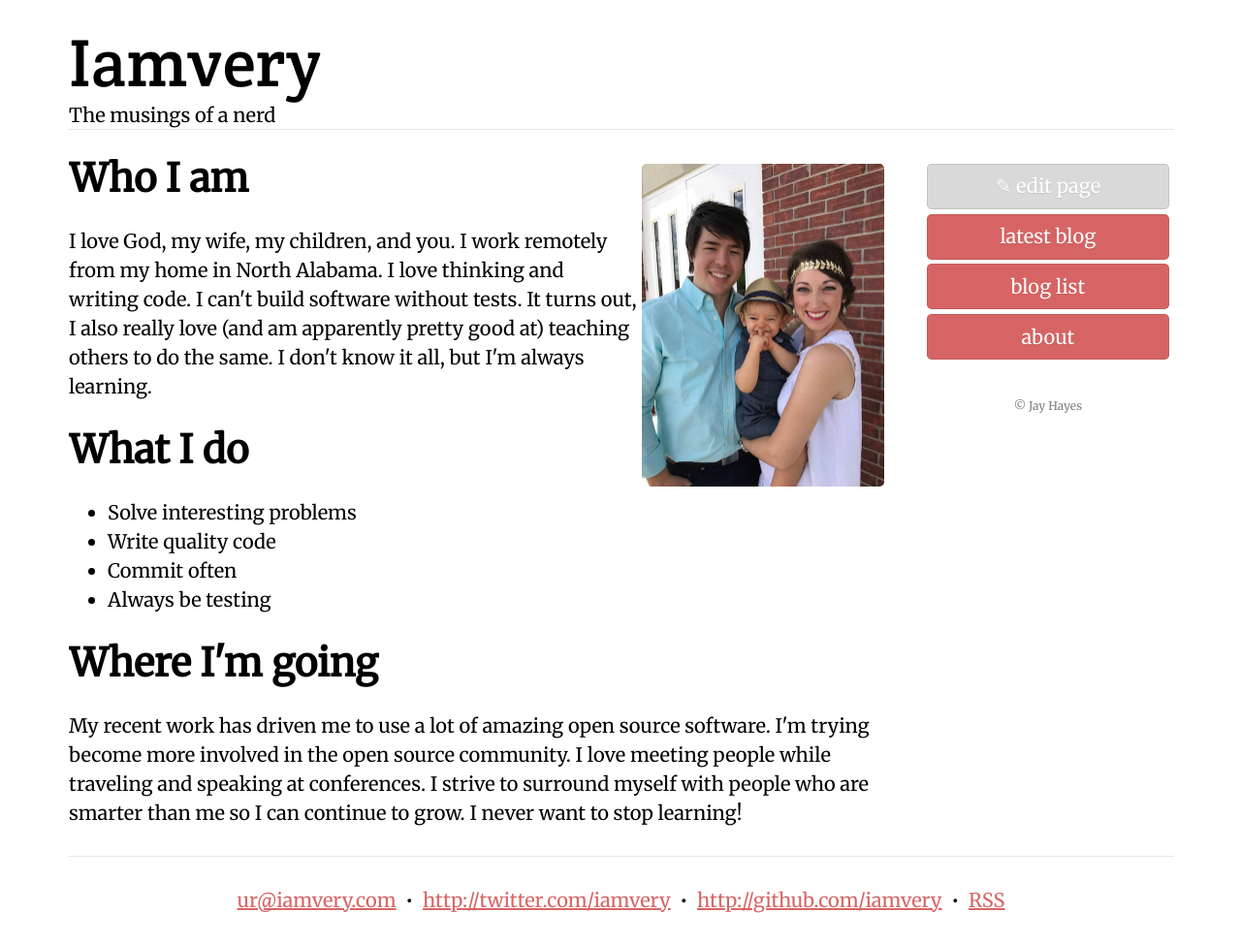
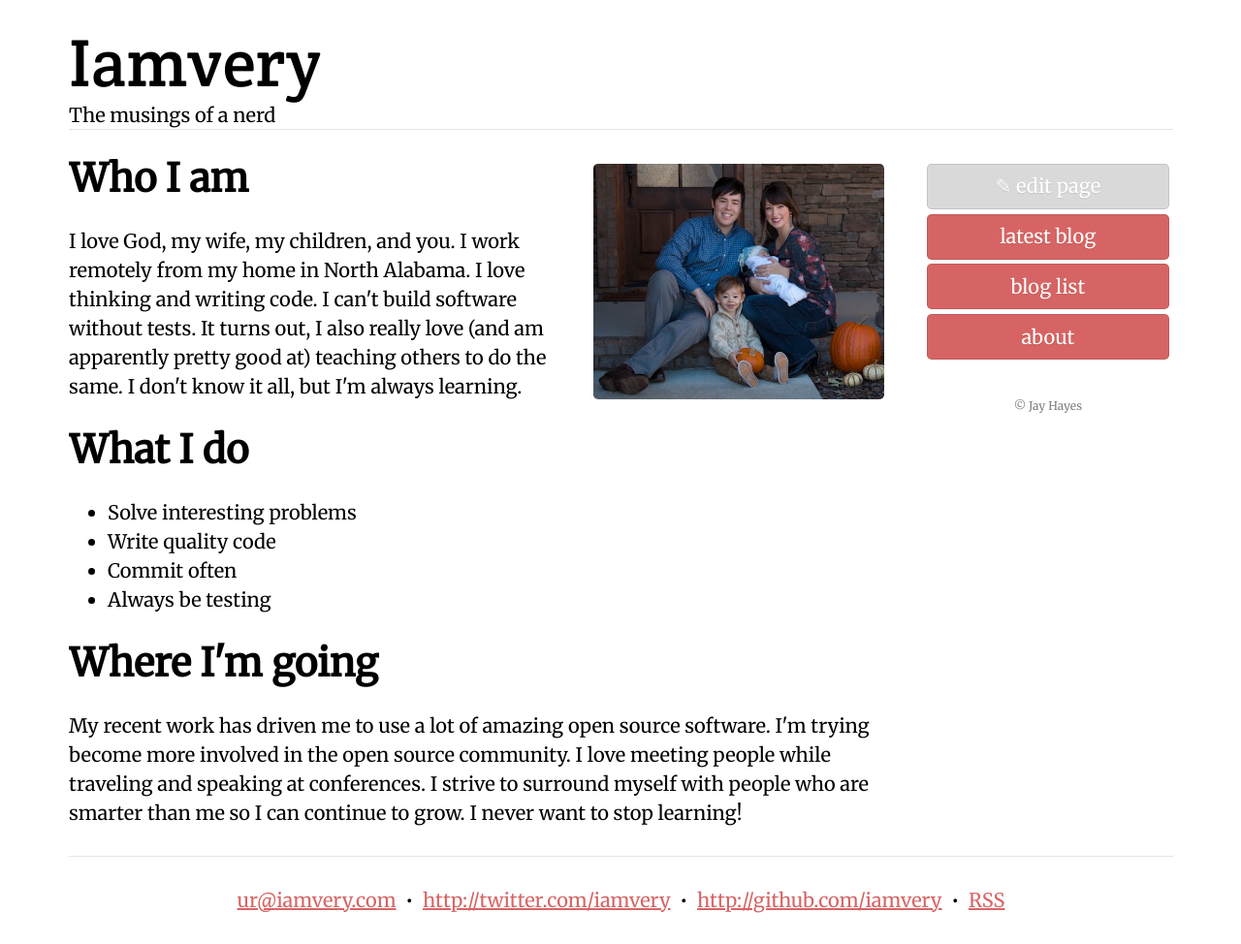
Before and after one commit to iamvery/iamvery.github.com, a Jekyll site: the page built from about.html, in a window 1280 px wide. Shown: the whole page at 97% size. Built offline with Jekyll 4.4.1, drawn with Linux system fonts in a browser that asks for light colours.

Commit message:
Update image on about page; now featuring Cyprus!

```diff
--- a/about.html
+++ b/about.html
@@ -3,7 +3,7 @@
 title: Jay Hayes
 ---
 
-<img class="pull-right" title="Les and I" src="/images/jay-les-and-liam.jpg" width="250" />
+<img class="pull-right" title="Les and I" src="/images/jay-les-liam-and-cyprus.jpg" width="300" />
 <h1>Who I am</h1>
 <p>
   I love God, my wife, my children, and you.
```
Also changed, not shown: images/jay-les-liam-and-cyprus.jpg (added).
